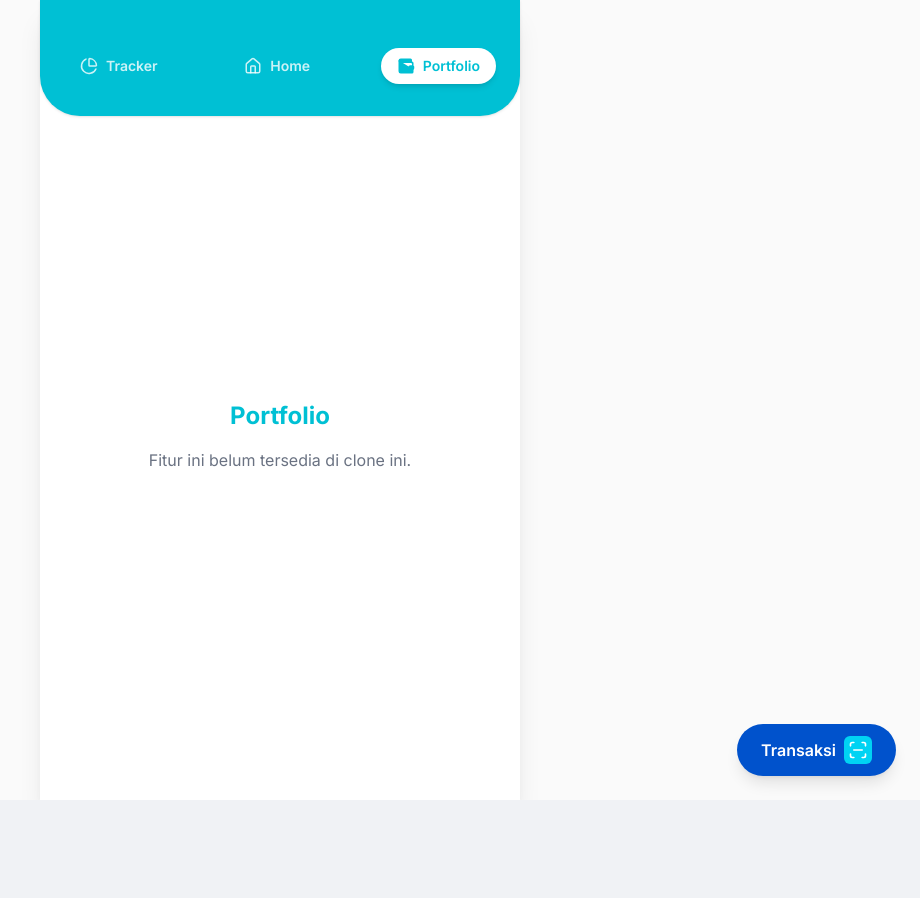
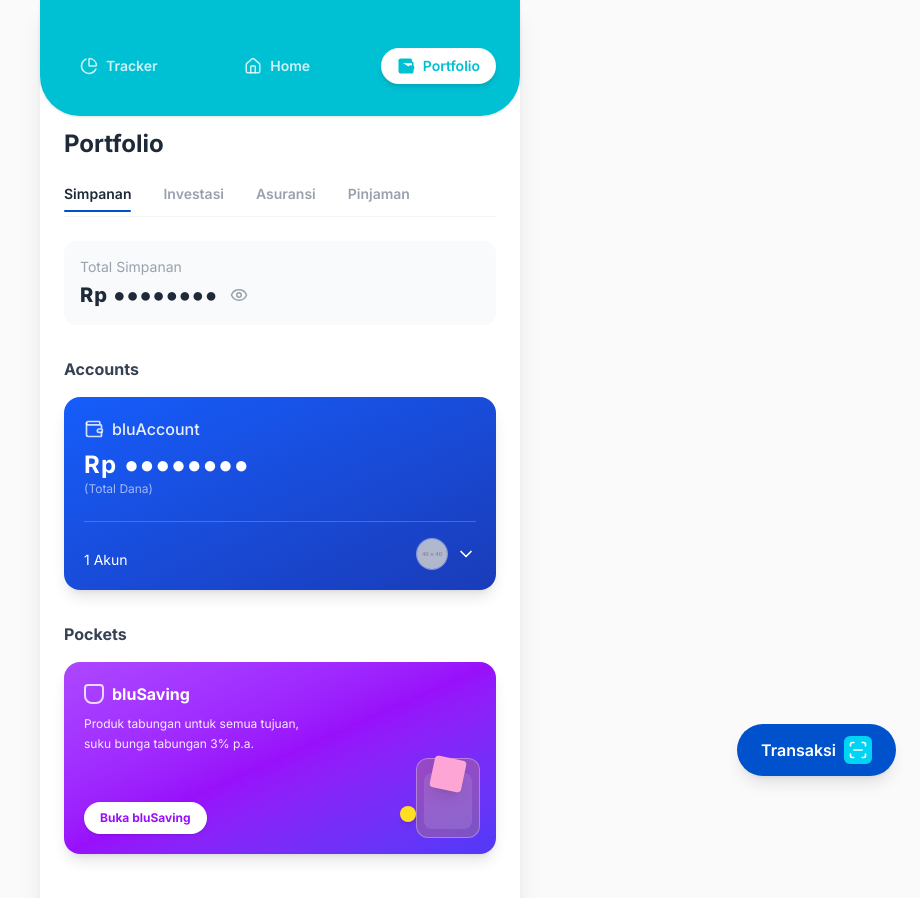
Before and after one commit to rafkiyuda/bluebca-web-clone, a Next.js app: page /portfolio in a window 1280 px wide. Shown: the top 898 px of the page, without its empty margins (360-1280 px from the left). Before the commit the page ends 800 px from the top, so only its background shows below. Built offline with nearby package versions, Linux system fonts and the light colour scheme.

Commit message:
feat: Implement Portfolio page and add button interactivity

```diff
--- a/src/app/portfolio/page.tsx
+++ b/src/app/portfolio/page.tsx
@@ -1,8 +1,116 @@
+"use client";
+
+import { useState } from "react";
+import { Eye, EyeOff, Wallet, ChevronDown } from "lucide-react";
+import { cn } from "@/lib/utils";
+
 export default function PortfolioPage() {
+    const [showBalance, setShowBalance] = useState(false);
+    const [activeTab, setActiveTab] = useState("Simpanan");
+
+    const tabs = ["Simpanan", "Investasi", "Asuransi", "Pinjaman"];
+
     return (
-        <main className="flex min-h-screen flex-col items-center justify-center p-6 bg-white pt-24">
-            <h1 className="text-2xl font-bold text-blu-primary mb-4">Portfolio</h1>
-            <p className="text-gray-500 text-center">Fitur ini belum tersedia di clone ini.</p>
+        <main className="flex min-h-screen flex-col p-6 pt-32 pb-28 relative bg-white">
+            <h1 className="text-2xl font-bold text-gray-800 mb-6">Portfolio</h1>
+
+            {/* Tabs */}
+            <div className="flex overflow-x-auto gap-8 mb-6 border-b border-gray-100 pb-1 scrollbar-hide">
+                {tabs.map((tab) => (
+                    <button
+                        key={tab}
+                        onClick={() => setActiveTab(tab)}
+                        className={cn(
+                            "pb-2 font-semibold text-sm whitespace-nowrap transition-colors relative",
+                            activeTab === tab
+                                ? "text-gray-800"
+                                : "text-gray-400"
+                        )}
+                    >
+                        {tab}
+                        {activeTab === tab && (
+                            <div className="absolute bottom-0 left-0 w-full h-[2px] bg-blu-blue rounded-full"></div>
+                        )}
+                    </button>
+                ))}
+            </div>
+
+            {/* Total Balance */}
+            <div className="bg-gray-50 rounded-xl p-4 mb-8">
+                <p className="text-gray-400 text-sm mb-1">Total Simpanan</p>
+                <div className="flex items-center gap-3">
+                    <span className="text-xl font-extrabold text-gray-800 tracking-wider">
+                        {showBalance ? "Rp 12.500.000" : "Rp ●●●●●●●●"}
+                    </span>
+                    <button onClick={() => setShowBalance(!showBalance)}>
+                        {showBalance ? (
+                            <EyeOff size={18} className="text-gray-400" />
+                        ) : (
+                            <Eye size={18} className="text-gray-400" />
+                        )}
+                    </button>
+                </div>
+            </div>
+
+            <h2 className="font-bold text-gray-700 mb-4">Accounts</h2>
+
+            {/* bluAccount Card */}
+            <div className="w-full bg-gradient-to-br from-blue-600 to-blue-800 rounded-2xl p-5 mb-8 text-white shadow-lg relative overflow-hidden">
+                <div className="flex items-center gap-2 mb-2">
+                    <Wallet size={20} className="text-white/80" />
+                    <span className="font-medium text-white/90">bluAccount</span>
+                </div>
+
+                <div className="mb-6">
+                    <p className="text-2xl font-bold tracking-wider">
+                        {showBalance ? "Rp 10.000.000" : "Rp ●●●●●●●●"}
+                    </p>
+                    <p className="text-xs text-white/60">(Total Dana)</p>
+                </div>
+
+                <div className="flex justify-between items-end border-t border-white/20 pt-4">
+                    <span className="text-sm">1 Akun</span>
+                    <div className="flex items-center gap-2">
+                        <div className="w-8 h-8 rounded-full bg-white/20 flex items-center justify-center border border-white/30">
+                            <img src="https://placehold.co/40x40/0052CC/white?text=DT" alt="User" className="w-full h-full rounded-full object-cover opacity-80" />
+                        </div>
+                        <ChevronDown size={20} className="text-white" />
+                    </div>
+                </div>
+            </div>
+
+            <h2 className="font-bold text-gray-700 mb-4">Pockets</h2>
+
+            {/* bluSaving Card */}
+            <div className="w-full bg-gradient-to-br from-purple-500 via-purple-600 to-indigo-600 rounded-2xl p-5 text-white shadow-lg relative overflow-hidden h-48 flex flex-col justify-between">
+                <div>
+                    <div className="flex items-center gap-2 mb-2">
+                        {/* Placeholder icon for pocket/bag */}
+                        <div className="w-5 h-5 border-2 border-white/80 rounded-b-lg rounded-t-sm"></div>
+                        <span className="font-bold">bluSaving</span>
+                    </div>
+                    <p className="text-xs text-white/90 max-w-[60%] leading-relaxed">
+                        Produk tabungan untuk semua tujuan, suku bunga tabungan 3% p.a.
+                    </p>
+                </div>
+
+                <div className="flex justify-between items-end">
+                    <button className="bg-white text-purple-600 text-xs font-bold py-2 px-4 rounded-full shadow-sm">
+                        Buka bluSaving
+                    </button>
+                </div>
+
+                {/* Decorative Illustration (Jar with coins) */}
+                <div className="absolute bottom-0 right-0 w-32 h-32 pointer-events-none">
+                    {/* This would ideally be an image, using CSS shapes for now */}
+                    <div className="absolute bottom-4 right-4 w-16 h-20 bg-yellow-400/20 rounded-xl backdrop-blur-sm border border-white/30 flex items-end justify-center pb-2">
+                        <div className="w-12 h-14 bg-white/10 rounded-lg"></div>
+                    </div>
+                    <div className="absolute bottom-16 right-8 w-8 h-8 bg-pink-300 rounded-sm rotate-12 shadow-lg"></div>
+                    <div className="absolute bottom-8 right-20 w-4 h-4 bg-yellow-300 rounded-full shadow-md"></div>
+                </div>
+            </div>
+
         </main>
     );
 }
--- a/src/components/home/AccountCard.tsx
+++ b/src/components/home/AccountCard.tsx
@@ -47,10 +47,16 @@
 
                 {/* Actions */}
                 <div className="flex gap-4">
-                    <button className="bg-gray-200/80 hover:bg-gray-300 text-gray-700 font-semibold py-3 px-6 rounded-2xl flex-1 text-sm transition-colors">
+                    <button
+                        onClick={() => alert("Fitur Pindah Dana belum tersedia")}
+                        className="bg-gray-200/80 hover:bg-gray-300 text-gray-700 font-semibold py-3 px-6 rounded-2xl flex-1 text-sm transition-colors active:scale-95"
+                    >
                         Pindah Dana
                     </button>
-                    <button className="bg-gray-200/80 hover:bg-gray-300 text-gray-700 font-semibold py-3 px-6 rounded-2xl flex-1 text-sm transition-colors">
+                    <button
+                        onClick={() => alert("Fitur QRIS belum tersedia")}
+                        className="bg-gray-200/80 hover:bg-gray-300 text-gray-700 font-semibold py-3 px-6 rounded-2xl flex-1 text-sm transition-colors active:scale-95"
+                    >
                         QRIS
                     </button>
                     <div className="w-12 flex items-center justify-center">
--- a/src/components/layout/BottomNav.tsx
+++ b/src/components/layout/BottomNav.tsx
@@ -1,9 +1,14 @@
+"use client";
+
 import { ScanLine } from "lucide-react";
 
 export function BottomNav() {
     return (
         <div className="fixed bottom-6 right-6 z-50">
-            <button className="bg-blu-blue text-white rounded-full px-6 py-3 flex items-center gap-2 shadow-lg hover:bg-blue-700 transition-all">
+            <button
+                onClick={() => alert("Fitur Transaksi belum tersedia")}
+                className="bg-blu-blue text-white rounded-full px-6 py-3 flex items-center gap-2 shadow-lg hover:bg-blue-700 transition-all active:scale-95"
+            >
                 <span className="font-semibold">Transaksi</span>
                 <div className="bg-cyan-400 p-1 rounded-md">
                     <ScanLine size={20} className="text-white" />
```
